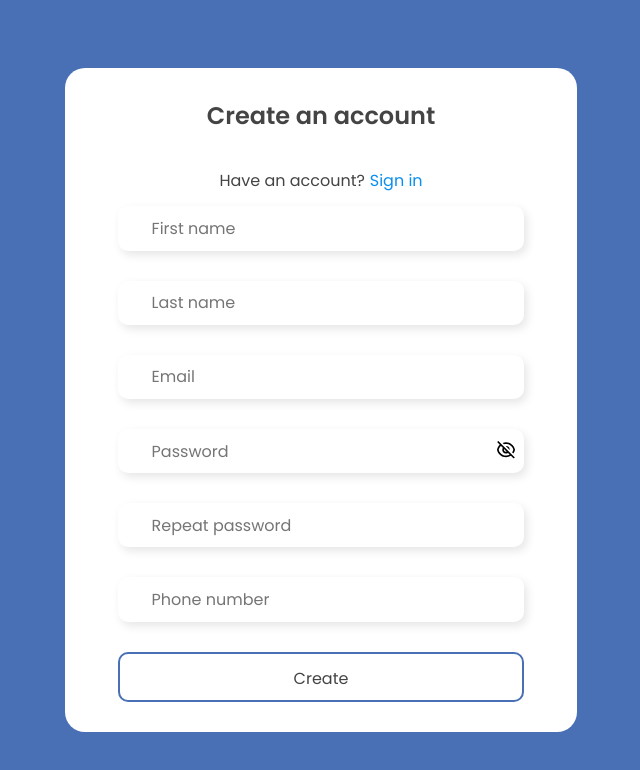
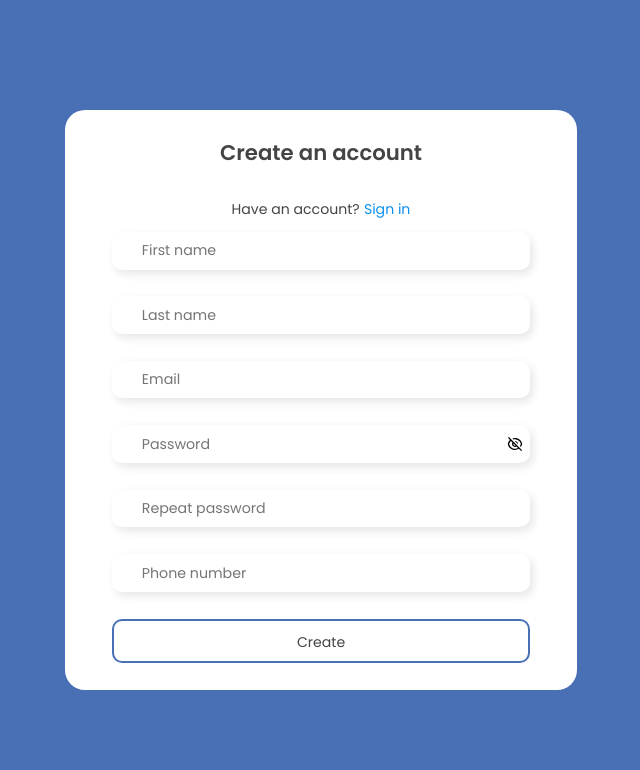
Before and after one commit to thomasaugot/RI-software, a React (Create React App) app: page /register in a window 1280 px wide. Shown: the top 770 px of the page, without its empty margins (319-959 px from the left). Built offline with nearby package versions, Linux system fonts and the light colour scheme.

Commit message:
fixed all styles from px to vw

```diff
--- a/src/components/Header/Header.scss
+++ b/src/components/Header/Header.scss
@@ -1,5 +1,5 @@
 .header-container{
-    padding: 20px 50px;
+    padding: 1.38vw 3.47vw;
     display: flex;
     justify-content: flex-end;
 
--- a/src/components/InputField/InputField.scss
+++ b/src/components/InputField/InputField.scss
@@ -4,14 +4,14 @@
   display: flex;
   align-items: center;
   background-color: #fff;
-  padding: 9.6px;
+  padding: 0.66vw;
   border-radius: 10px;
   box-shadow: 3px 4px 10px rgba(0, 0, 0, 0.1);
   input{
       width: 100%;
-      font-size: 16px;
+      font-size: 1.11vw;
       border: none;
-      padding-left: 24px;
+      padding-left: 1.66vw;
       font-family: 'Poppins', sans-serif;
       outline: none;
   }
--- a/src/components/NavBar/NavBar.scss
+++ b/src/components/NavBar/NavBar.scss
@@ -1,7 +1,7 @@
 .navbar {
   height: 100vh;
   width: 22.55vw;
-  padding: 44px 0 49.5px 0;
+  padding: 3.05vw 0 3.42vw 0;
   box-shadow: 4px 0px 20px rgba(0, 0, 0, 0.1);
   display: flex;
   flex-direction: column;
@@ -9,10 +9,10 @@
     display: flex;
     flex-direction: column;
     align-items: center;
-    padding-bottom: 35px;
+    padding-bottom: 2.43vw;
     justify-content: center;
     .navbar-head-text {
-      font-size: 20px;
+      font-size: 1.38vw;
       color: #4970b5;
       font-weight: 500;
     }
@@ -22,7 +22,7 @@
     height: 74%;
     width: 100%;
     display: flex;
-    padding: 16px 0;
+    padding: 1.11vw 0;
     flex-direction: column;
     flex: 1 1 auto;
     overflow-y: scroll;
@@ -40,7 +40,7 @@
       display: flex;
       align-items: center;
       cursor: pointer;
-      gap: 18px;
+      gap: 1.25vw;
 
       span{
         width: 3.68vmax;
--- a/src/components/NavBar/NavBarItem/NavBarItem.scss
+++ b/src/components/NavBar/NavBarItem/NavBarItem.scss
@@ -5,7 +5,7 @@
     color: #4970B5;
     fill: #4970B5;
     stroke:#2B539A;
-    height: 4.5625em;
+    height: 5.96vw;
     cursor: pointer;
     transition: .3s ease-in-out;
     border-radius: 0px 15px 15px 0px;
@@ -17,11 +17,11 @@
         display: flex;
         align-items: center;
         justify-content: space-between;
-        padding: 1em 1.875em 1em 3.0975em;
+        padding: 1.11vw 2.07vw 1.11vw 3.43vw;
         .nav-item-top-text{
             display: flex;
             align-items: center;
-            gap: 1.4em;
+            gap: 1.55vw;
 
             .icons{
                 width: 2.63vmax;
@@ -51,10 +51,10 @@
 }
 
 .navitem-expand{
-    height: max(13.8125em, 16.8125em);
+    height: max(15.34vw, 17.97vw);
     background-color: #4970B5;
     width: 100%;
-    border-radius: 0px 15px 15px 0px;
+    border-radius: 0px 1.1vw 1.1vw 0px;
     transition: .3s ease-in-out;
     color: #FFF;
     fill: #FFF;
@@ -67,11 +67,11 @@
         display: flex;
         align-items: center;
         justify-content: space-between;
-        padding: 1em 1.875em 1em 3.0975em;
+        padding: 1.1vw 2.07vw 1.1vw 3.44vw;
         .nav-item-top-text{
             display: flex;
             align-items: center;
-            gap: 1.4em;
+            gap: 1.55vw;
 
             .icons{
                 width: 2.63vmax;
@@ -97,24 +97,26 @@
     .nav-item-menu{
 
         .nav-menu-link{
-            height: 2.825em;
+            height: 3.14vw;
             display: flex;
             align-items: center;
             width: 100%;
-            padding: 0 5.45em 0 6.45em;
+            padding: 0 6.05vw 0 7.16vw;
             text-decoration: none;
-            gap: 1.4em;
+            gap: 1.55vw;
             p{
-                font-size: 16px;
+                font-size: 1.1vw;
                 font-weight: 400;
                 color: #EDEDED;
                 white-space: nowrap;
             }
             span{
-                width: 1.75em;
-                height: 1.75em;
+                width: 1.94vw;
+                height: 1.94vw;
                 fill: white;
                 display: flex;
+                justify-content: center;
+                align-items: center;
             }
 
             &:hover{
--- a/src/components/SubmitButton/SubmitButton.scss
+++ b/src/components/SubmitButton/SubmitButton.scss
@@ -1,13 +1,13 @@
 .submit-button {
   width: 100%;
-  height: 50px;
+  height: 3.47vw;
   background: none;
   color: #444444;
-  font-size: 16px;
+  font-size: 1.1vw;
   font-weight: 400;
   border: 2px solid #4970b5;
   border-radius: 10px;
-  padding: 12.8px 0;
+  padding: 0.88vw 0;
   font-family: "Poppins", sans-serif;
   transition: 0.4s ease;
   cursor: pointer;
--- a/src/components/Text/Text.scss
+++ b/src/components/Text/Text.scss
@@ -1,5 +1,5 @@
 .text{
-    font-size: 16px;
+    font-size: 1.1vw;
     font-weight: 400;
     color: #444444;
 }
--- a/src/components/Title/Title.scss
+++ b/src/components/Title/Title.scss
@@ -1,5 +1,5 @@
 .heading{
-    font-size: 24px;
+    font-size: 1.66vw;
     font-weight: 600;
     color: #444444;
 }
--- a/src/pages/Login/Login.scss
+++ b/src/pages/Login/Login.scss
@@ -9,41 +9,49 @@
     margin: 0 auto;
     border-radius: 20px;
     background-color: #ffffff;
-    padding: 30px 53px;
+    padding: 2.08vw 3.68vw;
     display: flex;
     flex-direction: column;
-    gap: 13px;
+    gap: 0.90vw;
     .login-header {
       display: flex;
       flex-direction: column;
       align-items: center;
-      gap: 35px;
+      gap: 2.43vw;
       .login-text {
         display: flex;
-        gap: 1.6px;
+        gap: 0.11vw;
       }
     }
     .login-error {
       display: flex;
       color: #f61d1d;
       align-items: center;
-      gap: 12px;
+      gap: 0.83vw;
     }
     .login-form {
       display: flex;
       flex-direction: column;
-      gap: 26px;
+      gap: 1.80vw;
       .form-controls {
         display: flex;
         flex-direction: column;
-        gap: 30px;
+        gap: 2.08vw;
         .password-control {
           display: flex;
           align-items: center;
           .input-icon {
             display: flex;
             cursor: pointer;
-            margin-left: -32px;
+            margin-left: -2.22vw;
+            width: 1.25vw;
+            height:1.25vw;
+            justify-content: center;
+            align-items: center;
+            svg{
+              width: 100%;
+              height: 100%;
+            }
           }
         }
       }
@@ -51,7 +59,7 @@
         display: flex;
         justify-content: space-between;
         a {
-          font-size: 14px;
+          font-size: 0.97vw;
           color: #4970b5;
         }
       }
--- a/src/pages/SignUp/SignUp.scss
+++ b/src/pages/SignUp/SignUp.scss
@@ -16,10 +16,10 @@ $fonts: 'Poppins', sans-serif;
     margin: 0 auto;
     border-radius: 20px;
     background-color: #ffffff;
-    padding: 30px 53px;
+    padding: 2.08vw 3.68vw;
     display: flex;
     flex-direction: column;
-    gap: 13px;
+    gap: 0.90vw;
 
     .registration-header {
       display: flex;
@@ -29,22 +29,22 @@ $fonts: 'Poppins', sans-serif;
     header {
       display: flex;
       flex-direction: column;
-      gap: 35px;
+      gap: 2.43vw;
 
       h2 {
-        font-size: 24px;
+        font-size: 1.66vw;
         font-weight: 600;
       }
 
       h4 {
-        font-size: 16px;
+        font-size: 1.1vw;
         font-weight: 400;
         color: #444444;
 
         a {
           color: #0B8FEF;
           text-decoration: none;
-          margin-left: 4.8px;
+          margin-left: 0.33vw;
         }
       }
     }
@@ -56,11 +56,11 @@ $fonts: 'Poppins', sans-serif;
     .error {
       display: flex;
       align-items: center;
-      gap: 12px;
+      gap: 0.83vw;
       color: #F61D1D;
 
       p {
-        font-size: 16px;
+        font-size: 1.1vw;
       }
     }
 
@@ -72,11 +72,11 @@ $fonts: 'Poppins', sans-serif;
         width: 100%;
         background: none;
         color: #444444;
-        font-size: 16px;
+        font-size: 1.1vw;
         border: 2px solid #4970B5;
         border-radius: 10px;
         margin-top: 1px;
-        padding: 12.8 0;
+        padding: 0.88vw 0;
         font-family: $fonts;
         transition: 0.3s ease;
         cursor: pointer;
@@ -91,7 +91,7 @@ $fonts: 'Poppins', sans-serif;
     .registration-info {
       display: flex;
       flex-direction: column;
-      gap: 30px;
+      gap: 2.08vw;
 
       .field-container {
         width: 100%;
@@ -102,10 +102,18 @@ $fonts: 'Poppins', sans-serif;
           right: 0;
           top: 40%;
           color: #727272;
-          margin-right: 8.3px;
+          margin-right: 0.57vw;
           transform: translateY(-25%);
-          font-size: 16px;
+          font-size: 1.1vw;
           cursor: pointer;
+          width: 1.25vw;
+          height:1.25vw;
+          justify-content: center;
+          align-items: center;
+          svg{
+            width: 100%;
+            height: 100%;
+          }
         }
       }
     }
@@ -120,11 +128,11 @@ $fonts: 'Poppins', sans-serif;
   .check-container {
     display: flex;
     align-items: center;
-    gap: 18.88px;
+    gap: 1.31vw;
 
     .check-box {
-      width: 15px;
-      height: 15px;
+      width: 1.1vw;
+      height: 1.1vw;
       border: 2px solid #444444;
       cursor: pointer;
       border-radius: 5px;
@@ -135,20 +143,20 @@ $fonts: 'Poppins', sans-serif;
 
     .checked {
       background-color: #444444;
-      width: 7px;
-      height: 7px;
+      width: 0.48vw;
+      height: 0.48vw;
       border-radius: 5px;
     }
 
     .unchecked {
       background-color: #fff;
-      width: 7px;
-      height: 7px;
+      width: 0.48vw;
+      height: 0.48vw;
       border-radius: 5px;
     }
 
     p {
-      font-size: 0.875rem;
+      font-size: 0.97vw;
       color: #444;
     }
   }
@@ -156,17 +164,17 @@ $fonts: 'Poppins', sans-serif;
   a {
     text-decoration: none;
     color: #0B8FEF;
-    font-size: 14px;
+    font-size: 0.97vw;
     font-weight: 400;
   }
 }
 
 @media screen and (max-width: 560px) {
   .registration-Div {
-    padding: 48px 0.75rem;
+    padding: 3.33vw 0.75rem;
 
     .registration-form {
-      padding: 40px 3%;
+      padding: 2.77vw 3%;
 
       .registration-info {
         width: 100%;
```
